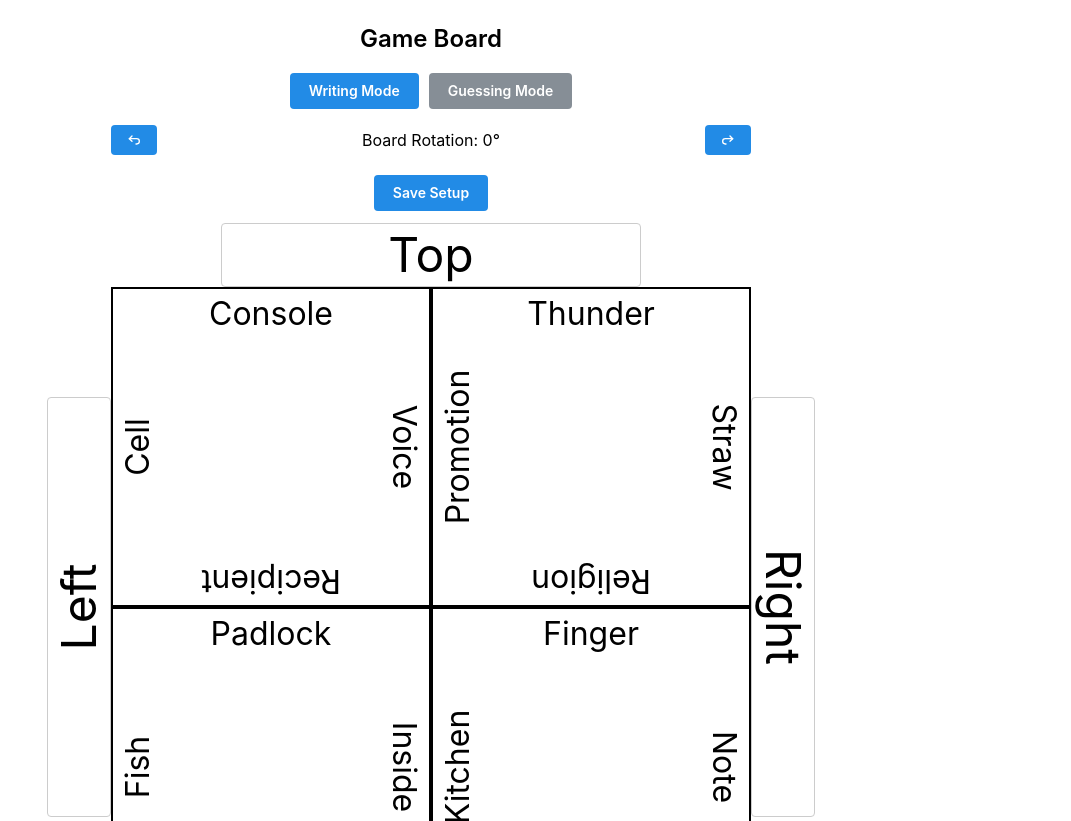
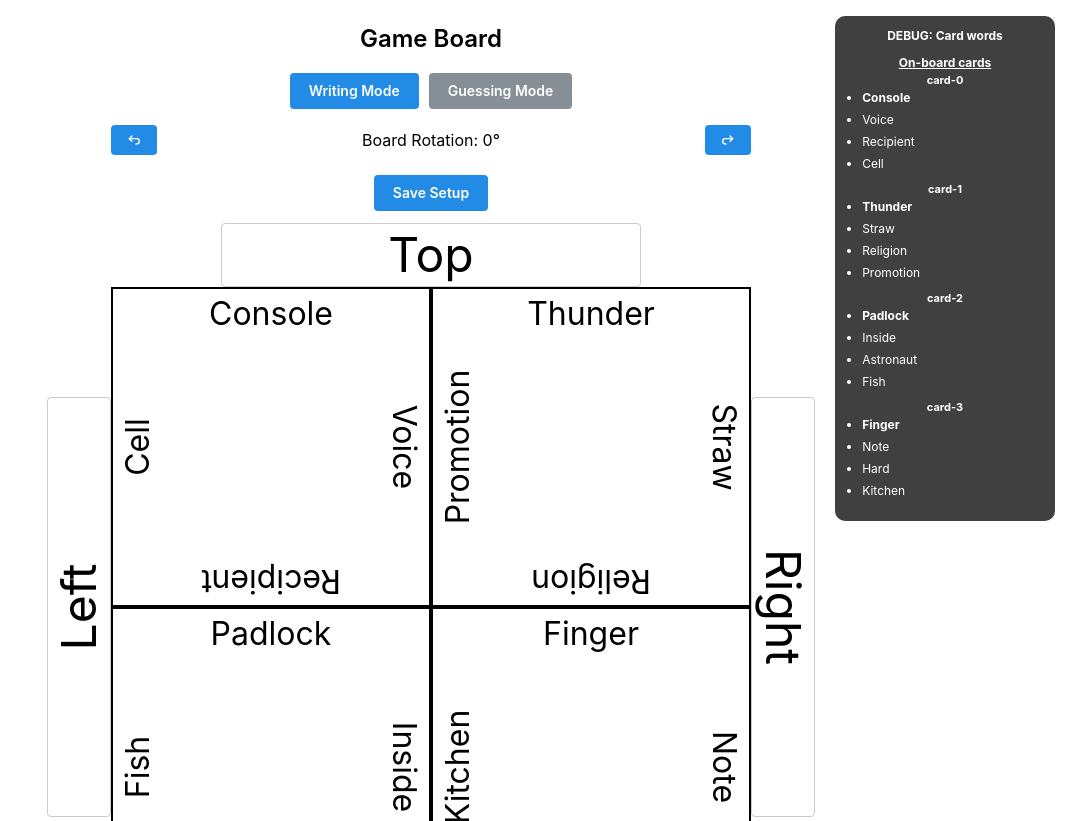
Before and after one commit to mdmayfield/four-word-thinking, a React (Vite) app: page / in a window 1280 px wide. Shown: the top 821 px of the page, without its empty margins (209-1280 px from the left). Built offline with nearby package versions, Linux system fonts and the light colour scheme.

Commit message:
feat: debug panel

```diff
--- a/src/components/GameBoard.tsx
+++ b/src/components/GameBoard.tsx
@@ -5,6 +5,7 @@ import { useGameBoard } from './Board/useGameBoard';
 import ModeToggle from './GameBoard/ModeToggle';
 import RotationControls from './GameBoard/RotationControls';
 import ActionControls from './GameBoard/ActionControls';
+import DebugCardList from './GameBoard/DebugCardList';
 import styles from './GameBoard.module.css';
 
 interface GameBoardProps {
@@ -91,6 +92,8 @@ const GameBoard: React.FC<GameBoardProps> = ({
           handleDragStart={handleDragStart}
         />
       </div>
+
+      <DebugCardList mode={mode} cards={cards} decoyState={decoyState} />
     </Stack>
   );
 };
--- /dev/null
+++ b/src/components/GameBoard/DebugCardList.tsx
@@ -0,0 +1,62 @@
+import React from 'react';
+import { CardState } from '../../hooks/GameStateTypes';
+import { Mode } from '../Board/types';
+
+interface DebugCardListProps {
+  mode: Mode;
+  cards: CardState[];
+  decoyState: CardState;
+}
+
+const DebugCardList: React.FC<DebugCardListProps> = ({ mode, cards, decoyState }) => {
+  const listWords = (card: CardState) => (
+    <ul style={{ margin: 0, paddingLeft: '1rem', textAlign: 'left' }}>
+      {card.words.map((word, i) => (
+        <li key={`${card.id}-${i}`} style={{ margin: '0 0 .2rem 0', textAlign: 'left' }}>
+          <span style={{ fontWeight: i === card.topWordIndex ? 'bold' : 'normal' }}>{word}</span>
+        </li>
+      ))}
+    </ul>
+  );
+
+  return (
+    <div
+      style={{
+        position: 'fixed',
+        top: '1rem',
+        right: '1rem',
+        width: '220px',
+        maxHeight: 'calc(100vh - 2rem)',
+        overflowY: 'auto',
+        padding: '0.7rem',
+        background: 'rgba(0, 0, 0, 0.75)',
+        color: '#fff',
+        borderRadius: '10px',
+        fontSize: '12px',
+        zIndex: 9999,
+      }}
+    >
+      <div style={{ marginBottom: '0.5rem', fontWeight: 'bold' }}>DEBUG: Card words</div>
+      <div style={{ marginBottom: '0.6rem' }}>
+        <div style={{ fontWeight: 'bold', textDecoration: 'underline' }}>On-board cards</div>
+        {cards.map((card) => (
+          <div key={card.id} style={{ marginBottom: '0.5rem' }}>
+            <div style={{ fontSize: '11px', fontWeight: 'bold' }}>{card.id}</div>
+            {listWords(card)}
+          </div>
+        ))}
+      </div>
+      {mode === 'guessing' && (
+        <div>
+          <div style={{ fontWeight: 'bold', textDecoration: 'underline' }}>Decoy card</div>
+          <div style={{ marginBottom: '0.5rem' }}>
+            <div style={{ fontSize: '11px', fontWeight: 'bold' }}>{decoyState.id}</div>
+            {listWords(decoyState)}
+          </div>
+        </div>
+      )}
+    </div>
+  );
+};
+
+export default DebugCardList;
```
